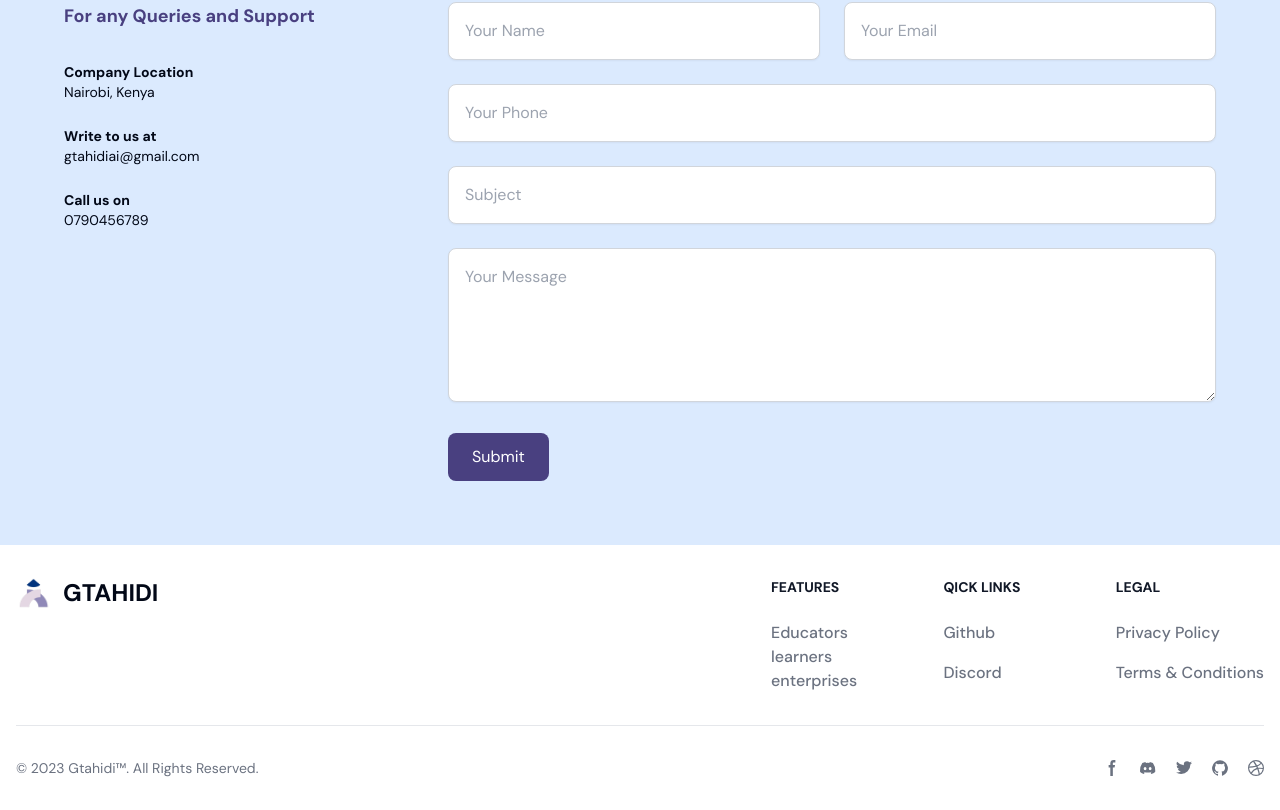
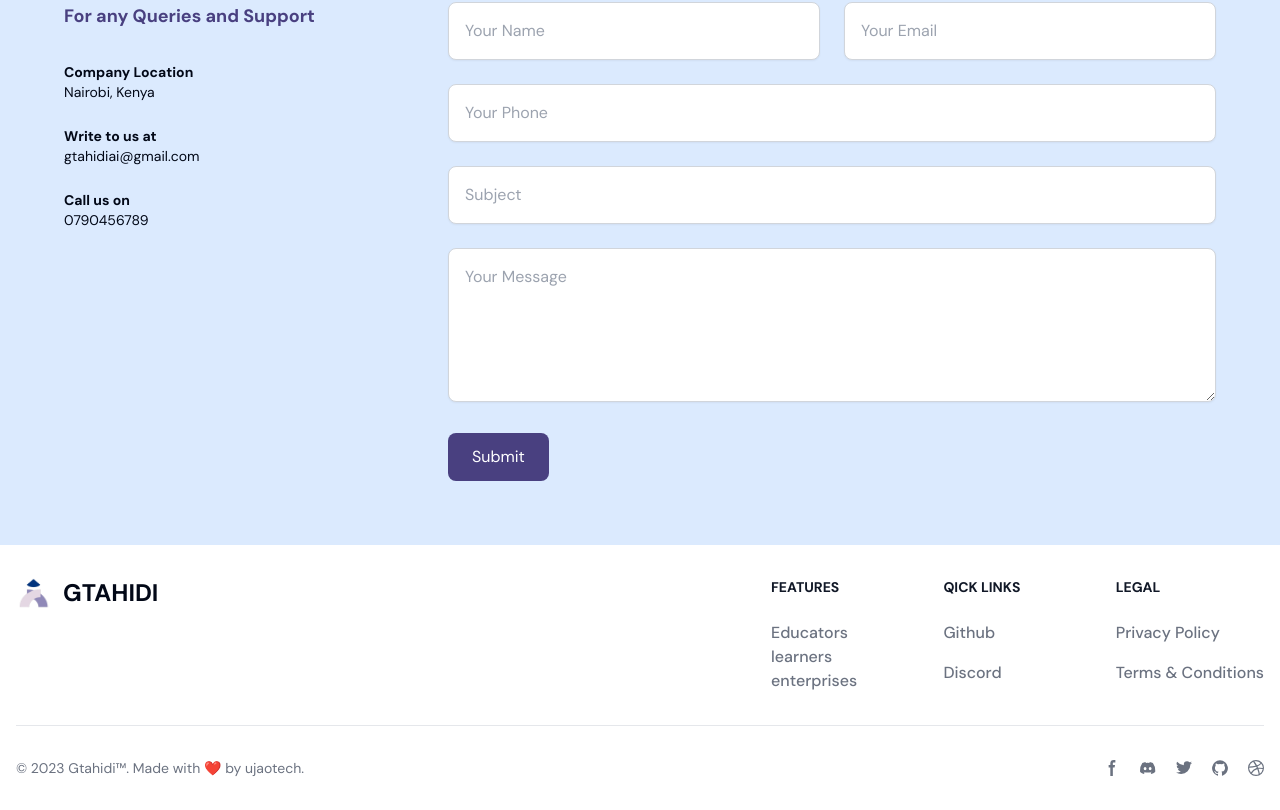
Before and after one commit to gTahidi/gTahidi-Beta, a Next.js app: page / in a window 1280 px wide. Shown: the part 4476-5286 px from the top of the page. Built offline with nearby package versions, Linux system fonts and the light colour scheme.

Commit message:
Update Footer.tsx

```diff
--- a/components/Footer.tsx
+++ b/components/Footer.tsx
@@ -63,7 +63,7 @@ const Footer: React.FC = () => {
             </div>
             <hr className="my-6 border-gray-200 sm:mx-auto dark:border-gray-700 lg:my-8" />
             <div className="sm:flex sm:items-center sm:justify-between">
-                <span className="text-sm text-gray-500 sm:text-center dark:text-gray-400">© 2023 <a href="#" className="hover:underline">Gtahidi™</a>. All Rights Reserved.
+                <span className="text-sm text-gray-500 sm:text-center dark:text-gray-400">© 2023 <a href="#" className="hover:underline">Gtahidi™</a>. Made with ❤️ by ujaotech.
                 </span>
                 <div className="flex mt-4 sm:justify-center sm:mt-0">
                     <a href="#" className="text-gray-500 hover:text-gray-900 dark:hover:text-white">
```
